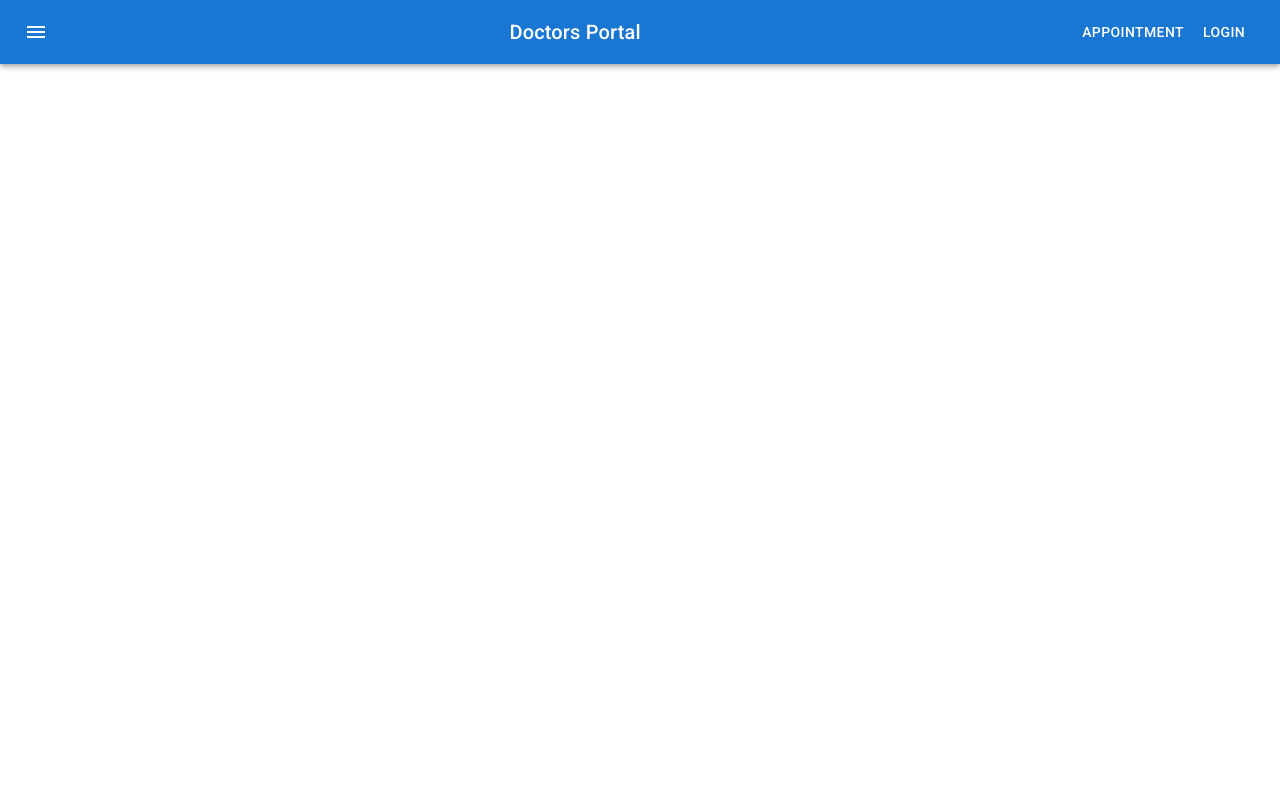
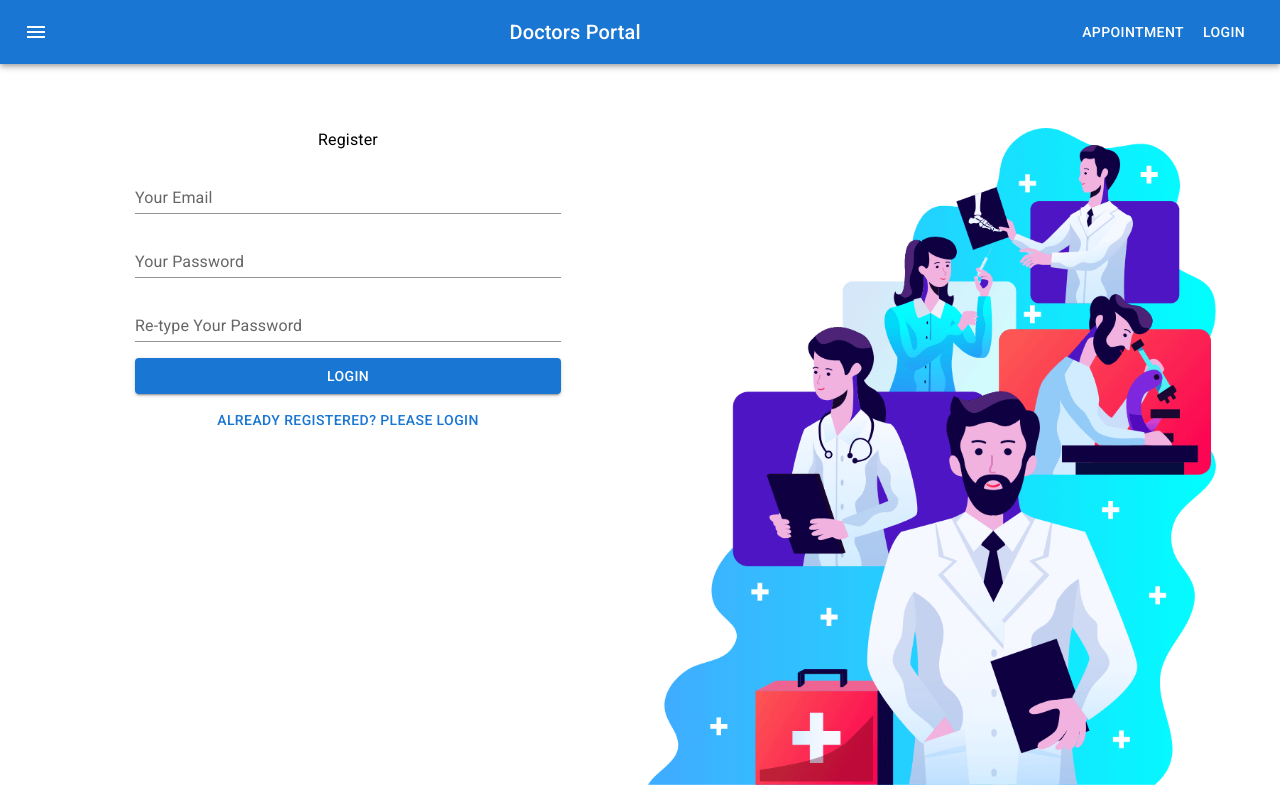
Before and after one commit to ProgrammerShahJalal/doctor-portal-client, a React (Create React App) app: page /register in a window 1280 px wide. Built offline with nearby package versions, Linux system fonts and the light colour scheme.

Commit message:
firebase connect

```diff
--- a/package.json
+++ b/package.json
@@ -12,6 +12,7 @@
     "@testing-library/react": "^11.1.0",
     "@testing-library/user-event": "^12.1.10",
     "date-fns": "^2.25.0",
+    "firebase": "^9.3.0",
     "react": "^17.0.2",
     "react-dom": "^17.0.2",
     "react-router-dom": "^5.3.0",
--- a/src/App.js
+++ b/src/App.js
@@ -2,6 +2,8 @@ import { BrowserRouter as Router, Switch, Route } from 'react-router-dom';
 import './App.css';
 import Appointment from './Pages/Appointment/Appointment/Appointment';
 import Home from './Pages/Home/Home/Home';
+import Login from './Pages/Login/Login/Login';
+import Register from './Pages/Login/Register/Register';
 import Navigation from './Shared/Navigation/Navigation';
 
 function App() {
@@ -19,6 +21,12 @@ function App() {
           <Route path='/appointment'>
             <Appointment></Appointment>
           </Route>
+          <Route path='/login'>
+            <Login></Login>
+          </Route>
+          <Route path='/register'>
+            <Register></Register>
+          </Route>
         </Switch>
       </Router>
     </div>
--- /dev/null
+++ b/src/Pages/Login/Login/Login.js
@@ -0,0 +1,61 @@
+import { Button, Container, Grid, TextField, Typography } from '@mui/material';
+import React, { useState } from 'react';
+import { NavLink } from 'react-router-dom';
+import login from '../../../images/login.png';
+
+const Login = () => {
+    const [loginData, setLoginData] = useState({});
+
+    const handleOnChange = e => {
+        const field = e.target.name;
+        const value = e.target.value;
+        const newLoginData = { ...loginData };
+        newLoginData[field] = value;
+        setLoginData(newLoginData);
+    }
+
+    const handleLoginSubmit = e => {
+        e.preventDefault();
+    }
+    return (
+
+        <Container sx={{ mt: 8 }}>
+            <Grid container spacing={2}>
+                <Grid item xs={12} md={6}>
+                    <Typography variant="body1" gutterBottom>
+                        Login
+                    </Typography>
+                    <form onSubmit={handleLoginSubmit}>
+                        <TextField
+                            sx={{ width: '75%', m: 1 }}
+                            id="standard-basic"
+                            label="Your Email"
+                            name='email'
+                            type='email'
+                            onChange={handleOnChange}
+                            variant="standard" />
+                        <TextField
+                            sx={{ width: '75%', m: 1 }}
+                            id="standard-password-input"
+                            label="Your Password"
+                            type="password"
+                            name='password'
+                            onChange={handleOnChange}
+                            autoComplete="current-password"
+                            variant="standard"
+                        />
+                        <Button sx={{ width: '75%', m: 1 }} type='submit' variant="contained">Login</Button>
+                        <NavLink style={{ textDecoration: 'none' }} to='/register'>
+                            <Button variant="text">New User? Please Register</Button>
+                        </NavLink>
+                    </form>
+                </Grid>
+                <Grid item xs={12} md={6}>
+                    <img style={{ width: '100%' }} src={login} alt="" />
+                </Grid>
+            </Grid>
+        </Container>
+    );
+};
+
+export default Login;
--- /dev/null
+++ b/src/Pages/Login/Register/Register.js
@@ -0,0 +1,75 @@
+import { Button, Container, Grid, TextField, Typography } from '@mui/material';
+import React, { useState } from 'react';
+import { NavLink } from 'react-router-dom';
+import register from '../../../images/login.png';
+
+const Register = () => {
+    const [loginData, setLoginData] = useState({});
+
+    const handleOnChange = e => {
+        const field = e.target.name;
+        const value = e.target.value;
+        const newLoginData = { ...loginData };
+        newLoginData[field] = value;
+        setLoginData(newLoginData);
+    }
+
+    const handleLoginSubmit = e => {
+        if (loginData.password !== loginData.password2) {
+            alert('Your password did not match');
+            return;
+        }
+
+        e.preventDefault();
+    }
+    return (
+        <Container sx={{ mt: 8 }}>
+            <Grid container spacing={2}>
+                <Grid item xs={12} md={6}>
+                    <Typography variant="body1" gutterBottom>
+                        Register
+                    </Typography>
+                    <form onSubmit={handleLoginSubmit}>
+                        <TextField
+                            sx={{ width: '75%', m: 1 }}
+                            id="standard-basic"
+                            label="Your Email"
+                            name='email'
+                            type='email'
+                            onChange={handleOnChange}
+                            variant="standard" />
+                        <TextField
+                            sx={{ width: '75%', m: 1 }}
+                            id="standard-password-input"
+                            label="Your Password"
+                            type="password"
+                            name='password'
+                            onChange={handleOnChange}
+                            autoComplete="current-password"
+                            variant="standard"
+                        />
+                        <TextField
+                            sx={{ width: '75%', m: 1 }}
+                            id="standard-password-input"
+                            label="Re-type Your Password"
+                            type="password"
+                            name='password2'
+                            onChange={handleOnChange}
+                            autoComplete="current-password"
+                            variant="standard"
+                        />
+                        <Button sx={{ width: '75%', m: 1 }} type='submit' variant="contained">Login</Button>
+                        <NavLink style={{ textDecoration: 'none' }} to='/login'>
+                            <Button variant="text">Already Registered? Please Login</Button>
+                        </NavLink>
+                    </form>
+                </Grid>
+                <Grid item xs={12} md={6}>
+                    <img style={{ width: '100%' }} src={register} alt="" />
+                </Grid>
+            </Grid>
+        </Container>
+    );
+};
+
+export default Register;
--- a/src/Shared/Navigation/Navigation.js
+++ b/src/Shared/Navigation/Navigation.js
@@ -6,7 +6,7 @@ import Typography from '@mui/material/Typography';
 import Button from '@mui/material/Button';
 import IconButton from '@mui/material/IconButton';
 import MenuIcon from '@mui/icons-material/Menu';
-import { Link } from 'react-router-dom';
+import { Link, NavLink } from 'react-router-dom';
 
 const Navigation = () => {
     return (
@@ -28,7 +28,9 @@ const Navigation = () => {
                     <Link to='/appointment' style={{ textDecoration: 'none' }}>
                         <Button sx={{ color: 'white' }}>Appointment</Button>
                     </Link>
-                    <Button color="inherit">Login</Button>
+                    <NavLink to='/login' style={{ textDecoration: 'none', color: 'white' }}>
+                        <Button color="inherit">Login</Button>
+                    </NavLink>
                 </Toolbar>
             </AppBar>
         </Box>
```
Also changed, not shown: src/Pages/Login/Firebase/firebase.config.js (added, +10 -0 lines), src/Pages/Login/Firebase/firebase.init.js (added, +8 -0 lines), src/hooks/useFirebase.js (added, +54 -0 lines), 1 other file (tests, documents, lock files or other folders).
